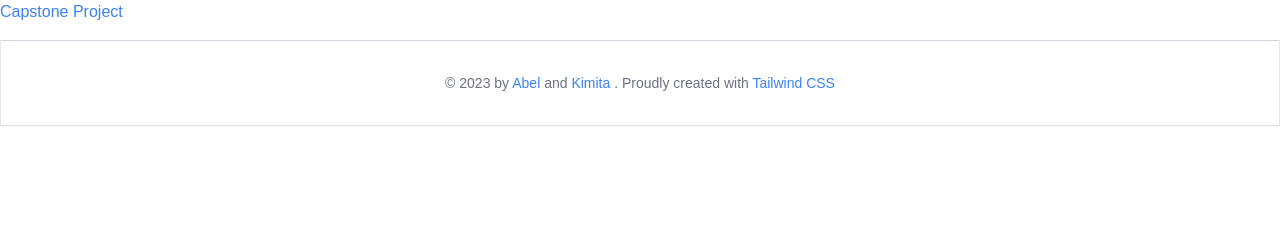
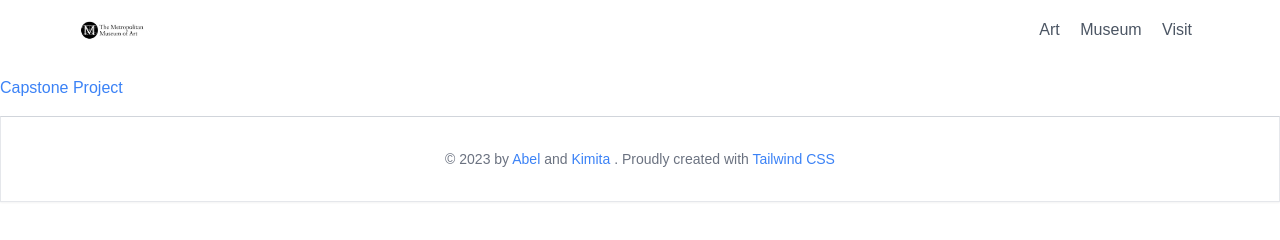
Before and after one commit to abel-tefera/js-capstone, a website built with webpack: page src/index.html in a window 1280 px wide. Built offline with nearby package versions, Linux system fonts and the light colour scheme.

Commit message:
Header done

```diff
--- a/src/index.html
+++ b/src/index.html
@@ -7,22 +7,44 @@
     <title>JS Capstone</title>
   </head>
   <body>
-
     <!-- header -->
+    <header class="flex flex-row justify-between py-3 items-center py-md-8 mb-4 px-20">
+      <img class="brand w-16" alt="Art Museum" src="./assets/logo.jpg"/>
+      <div>
+        <span class="px-2 cursor-pointer text-gray-600 hover:text-gray-800 active:text-black"
+          >Art</span
+        >
+        <span class="px-2 cursor-pointer text-gray-600 hover:text-gray-800 active:text-black"
+          >Museum</span
+        >
+        <span class="px-2 cursor-pointer text-gray-600 hover:text-gray-800 active:text-black"
+          >Visit</span
+        >
+      </div>
+    </header>
 
     <!-- main -->
     <main class="container mx-auto">
-
       <h1 class="text-blue-500">Capstone Project</h1>
     </main>
     <!-- footer -->
     <footer class="py-8 mt-4 border border-t-gray-300 shadow-sm">
       <div class="flex justify-center">
         <p class="text-gray-500 text-sm">
-          &copy; 2023 by <a href="https://github.com/abel-tefera" class="text-blue-500">Abel</a>
-          and <a href="https://github.com/kimitawanjohi" class="text-blue-500">Kimita</a>
-          . Proudly created with <a href="https://tailwindcss.com/" class="text-blue-500">Tailwind CSS</a>
+          &copy; 2023 by
+          <a href="https://github.com/abel-tefera" class="text-blue-500"
+            >Abel</a
+          >
+          and
+          <a href="https://github.com/kimitawanjohi" class="text-blue-500"
+            >Kimita</a
+          >
+          . Proudly created with
+          <a href="https://tailwindcss.com/" class="text-blue-500"
+            >Tailwind CSS</a
+          >
         </p>
+      </div>
     </footer>
   </body>
 </html>
--- a/src/index.js
+++ b/src/index.js
@@ -1,2 +1,6 @@
 import './style.css';
 import './tailwind.css';
+import logo from './assets/logo.jpg';
+
+// const img = document.querySelector('brand');
+// img.src = mainImage;
```
Also changed, not shown: src/assets/logo.jpg (added).
